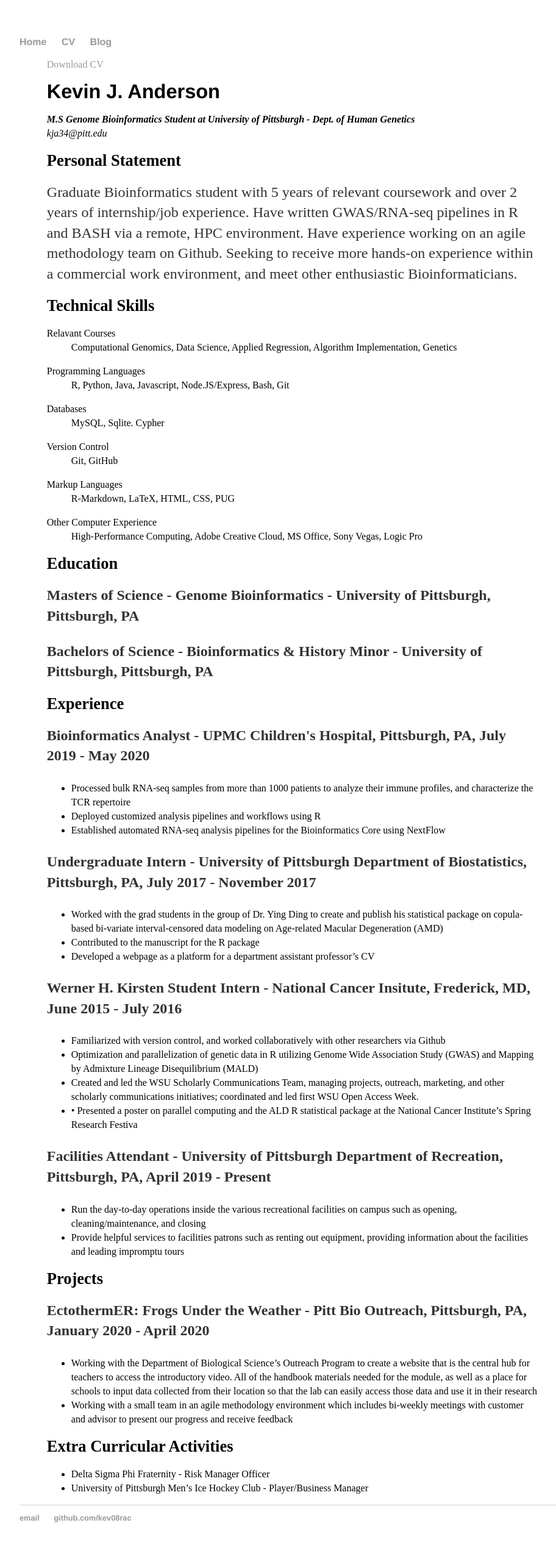
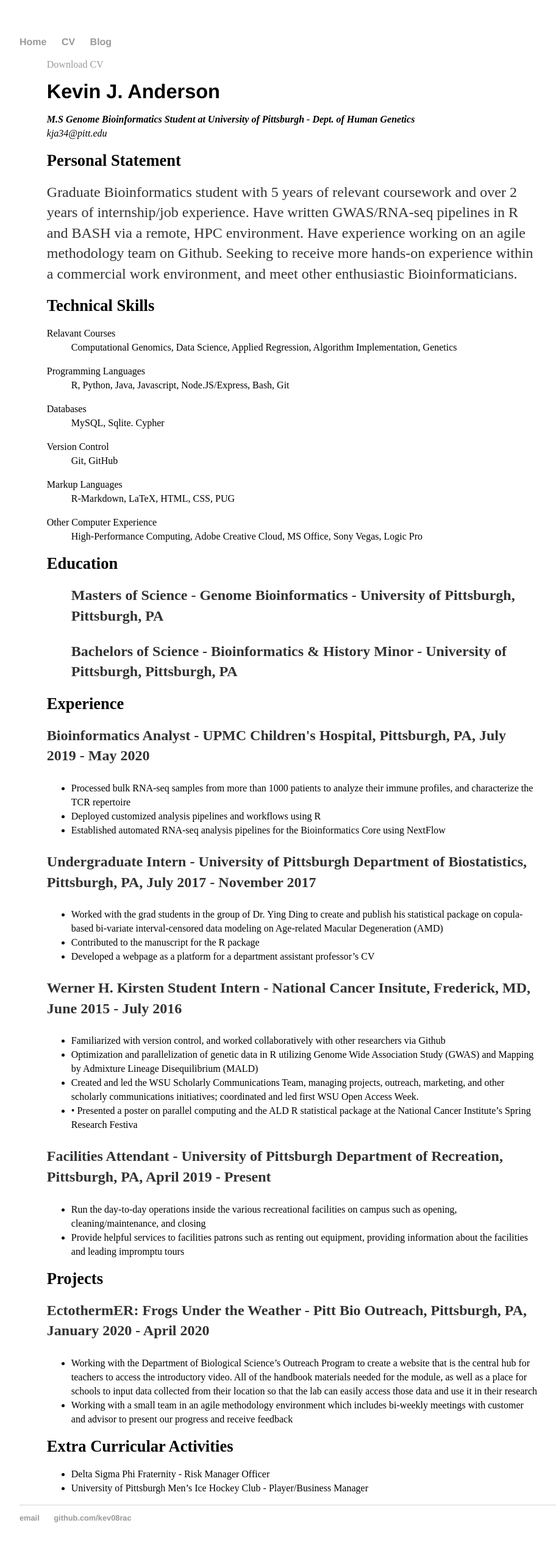
Before and after one commit to kev08rac/kev08rac.github.io, a Jekyll site: the page built from cv/index.html, in a window 1280 px wide. Shown: the whole page at 61% size, without its empty margins (160-1072 px from the left). Built offline with Jekyll 4.4.1, drawn with Linux system fonts in a browser that asks for light colours.

Commit message:
Update index.html

```diff
--- a/cv/index.html
+++ b/cv/index.html
@@ -59,8 +59,8 @@ description: Current CV for Kevin
 
 
 	<h2>Education</h2>
-		<p><strong>Masters of Science - Genome Bioinformatics - University of Pittsburgh, Pittsburgh, PA</strong><br>
-		<p><strong>Bachelors of Science - Bioinformatics & History Minor - University of Pittsburgh, Pittsburgh, PA</strong><br>
+		<p style="margin-left: 40px"><strong>Masters of Science - Genome Bioinformatics - University of Pittsburgh, Pittsburgh, PA</strong><br>
+		<p style="margin-left: 40px"><strong>Bachelors of Science - Bioinformatics & History Minor - University of Pittsburgh, Pittsburgh, PA</strong><br>
 
 	<h2>Experience</h2>
 		<p><strong>Bioinformatics Analyst - UPMC Children's Hospital, Pittsburgh, PA, July 2019 - May 2020</strong></p>
```
